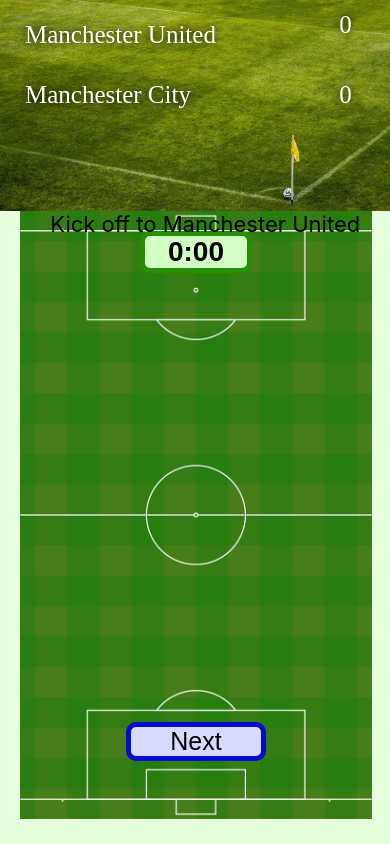
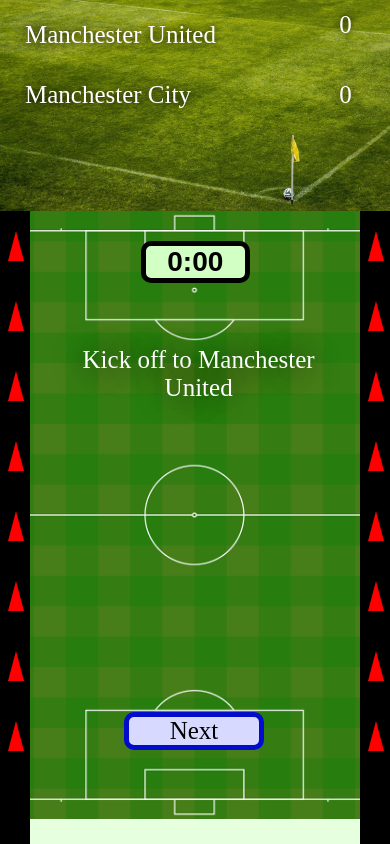
Before and after one commit to rjs68/FootballGameApp, a React Native app: screen / in a window 390 px wide. Built offline with nearby package versions, Linux system fonts and the light colour scheme; what react-native would draw is missing.

Commit message:
fixed formatting and added play arrows

```diff
--- /dev/null
+++ b/components/Chevron.js
@@ -0,0 +1,34 @@
+import React from 'react';
+import { Triangle } from './Triangle';
+import {
+    View,
+    Dimensions
+ } from 'react-native';
+
+export class Chevron extends React.Component {
+    constructor(props){
+        super(props);
+    }
+
+    render() {
+        return <View style={[viewStyle, {left:this.props.leftPosition, right: this.props.rightPosition}]}>
+            <Triangle position={20} />
+            <Triangle position={90} />
+            <Triangle position={160} />
+            <Triangle position={230} />
+            <Triangle position={300} />
+            <Triangle position={370} />
+            <Triangle position={440} />
+            <Triangle position={510} />
+        </View>
+    }
+}
+
+const viewStyle = {
+    justifyContent: 'center',
+    backgroundColor: 'black',
+    height: Math.round(Dimensions.get('window').height) * 0.75,
+    width: 30,
+    position: 'absolute',
+    bottom: 0
+}
--- a/components/Event.js
+++ b/components/Event.js
@@ -38,17 +38,25 @@ const textStyle = {
 const textInputStyle = {
     textAlignVertical: 'top',
     textAlign: 'center',
-    fontSize: 22,
-    color: 'black'
+    width: '80%',
+    fontSize: 25,
+    color: 'white',
+    fontFamily: 'sans-serif-medium',
+    textShadowColor: 'black',
+    textShadowRadius: 30,
+    position: 'absolute',
+    top: 135,
+    right: 45,
+    alignSelf: 'center'
 }
 
 const clockStyle = {
-    borderColor: '#248E04',
+    borderColor: 'black',
     borderWidth: 5,
     borderRadius: 10,
     backgroundColor: '#D2FFC4',
     width: '30%',
     position: 'absolute',
-    top: 20,
+    top: 30,
     right: 139
 }
--- a/components/NextEvent.js
+++ b/components/NextEvent.js
@@ -75,15 +75,15 @@ const mainStyle = {
     height: '100%',
     justifyContent: 'center',
     position: 'absolute',
-    top: 220,
-    left: 1,
+    top: 210,
+    left: -7,
     width: 350
 }
 
 const textStyle = {
     textAlign: 'center',
     fontSize: 25,
-    fontFamily: 'sans-serif',
+    fontFamily: 'sans-serif-medium',
 }
 
 const buttonStyle = {
--- a/components/PlayGame.js
+++ b/components/PlayGame.js
@@ -3,7 +3,7 @@ import React from 'react';
 import { ScoreBoard } from './ScoreBoard';
 import { EventDisplay } from './EventDisplay';
 import { NextEvent } from './NextEvent';
-import { DynamicPitch } from './DynamicPitch';
+import { Chevron } from './Chevron';
 
 import {
     View,
@@ -86,7 +86,7 @@ export class PlayGame extends React.Component {
                         team2Scorers={this.state.team2Scorers}/>
                     </View>
                     <View style={{height: '75%'}}>
-                        <ImageBackground source={require('../images/birdseyePitch.png')} style={{width: '95%', height: '98%', alignSelf: 'center', position: 'absolute', left: 20}}>
+                        <ImageBackground source={require('../images/birdseyePitch.png')} style={{width: '93%', height: '98%', alignSelf: 'center', position: 'absolute', left: 26}}>
                             <EventDisplay
                                 minute={this.state.minute}
                                 message={this.state.message}/>
@@ -100,6 +100,8 @@ export class PlayGame extends React.Component {
                                 gameZone={this.state.gameZone}/>
                         </ImageBackground>
                     </View>
+                    <Chevron leftPosition={0} rightPosition={null} />
+                    <Chevron leftPosition={null} rightPosition={0} />
                 </View>
     }
 
--- /dev/null
+++ b/components/Triangle.js
@@ -0,0 +1,25 @@
+import React from 'react';
+import { View } from 'react-native';
+
+export class Triangle extends React.Component {
+    constructor(props){
+        super(props);
+    }
+
+    render() {
+        return <View style={[triangle, {top: this.props.position}]} /> }
+    }
+
+const triangle = {
+    position: 'absolute',
+    left: 8,
+    width: 0,
+    height: 0,
+    backgroundColor: 'transparent',
+    borderStyle: 'solid',
+    borderLeftWidth: 8,
+    borderRightWidth: 8,
+    borderBottomWidth: 30,
+    borderLeftColor: 'transparent',
+    borderRightColor: 'transparent',
+    borderBottomColor: 'red' }
```
